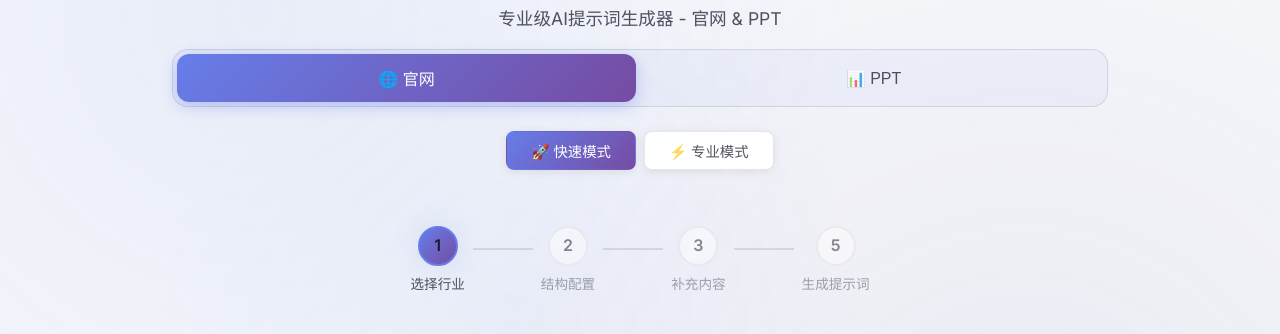
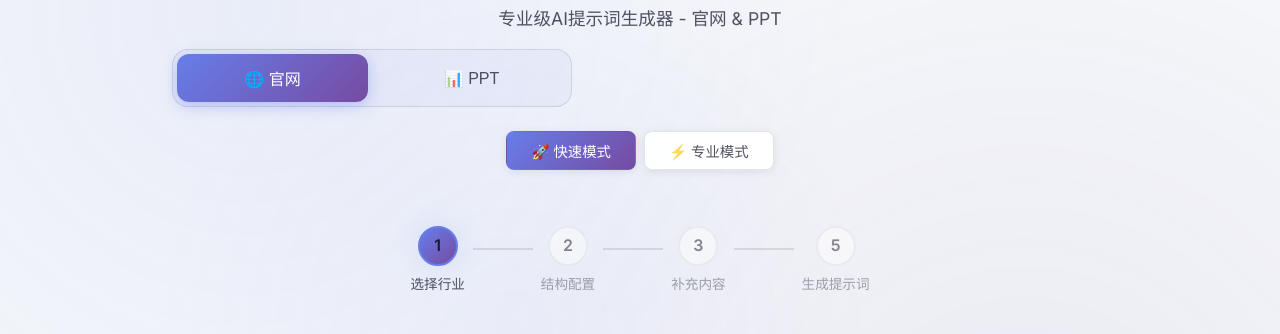
Before and after one commit to EastAndWeast/WebPrompt, a plain HTML site: page index.html in a window 1280 px wide. Shown: the part 147-481 px from the top of the page. Drawn offline with Linux system fonts and the light colour scheme.

Commit message:
fix: 修复产品切换器在GitHub Pages上的显示问题

```diff
--- a/css/styles.css
+++ b/css/styles.css
@@ -177,10 +177,13 @@ body::before {
     background: var(--bg-glass);
     border-radius: var(--radius-lg);
     border: 1px solid var(--border-color);
+    width: 100%;
+    max-width: 400px;
 }
 
 .product-btn {
     flex: 1;
+    min-width: 120px;
     padding: 0.75rem 1.5rem;
     border: none;
     border-radius: var(--radius-md);
@@ -194,6 +197,7 @@ body::before {
     align-items: center;
     justify-content: center;
     gap: 0.5rem;
+    white-space: nowrap;
 }
 
 .product-btn:hover {
@@ -203,6 +207,7 @@ body::before {
 
 .product-btn.active {
     background: var(--primary-gradient);
+    background: linear-gradient(135deg, #667eea 0%, #764ba2 100%);
     color: white;
     box-shadow: 0 4px 15px rgba(102, 126, 234, 0.4);
 }
```
